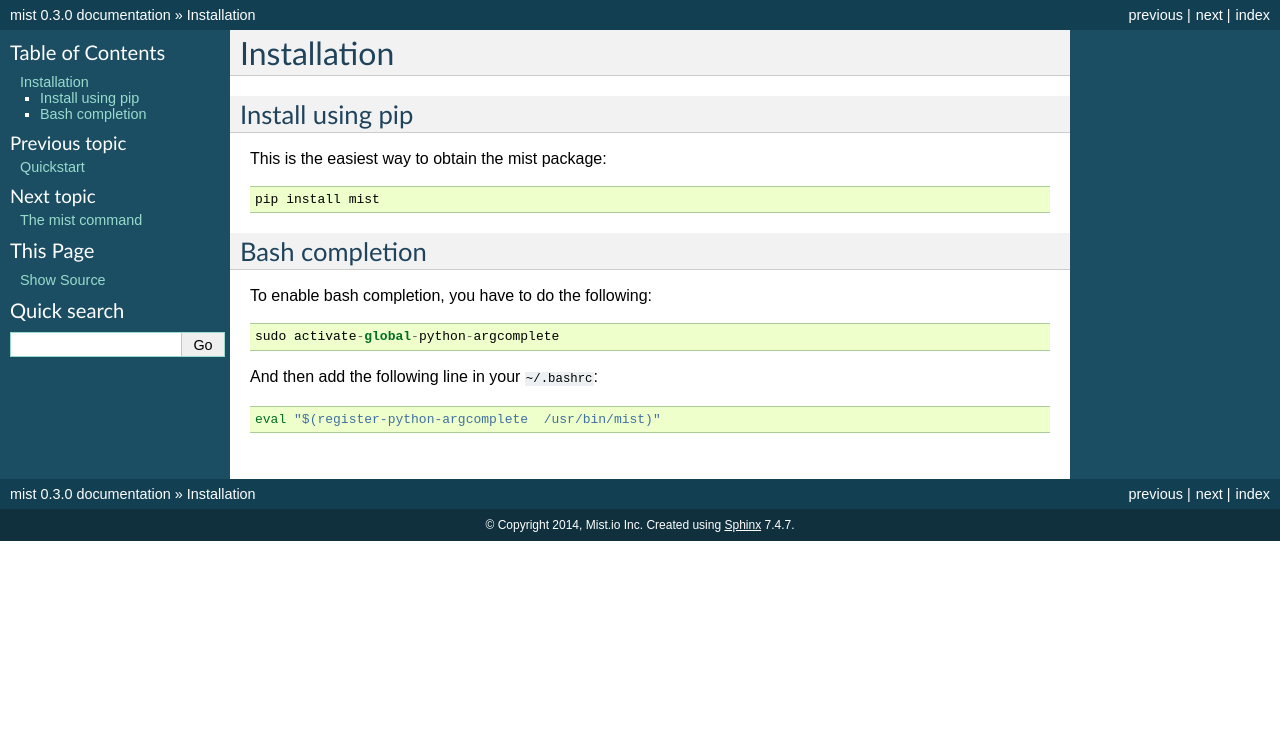
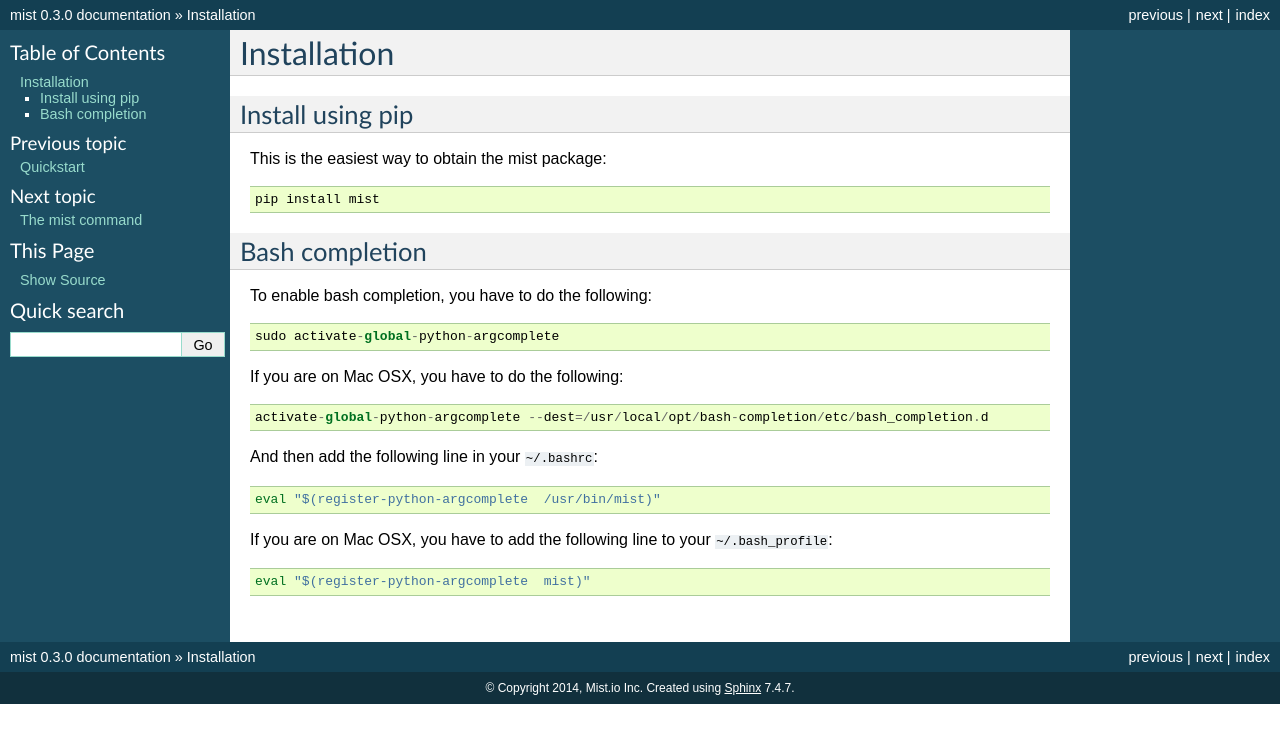
Before and after one commit to mistio/mist.client, a Sphinx documentation site: the page built from docs/source/client/installation.rst, in a window 1280 px wide. Shown: the top 743 px of the page. Built offline with Sphinx 7.4.7, drawn with Linux system fonts in a browser that asks for light colours.

Commit message:
Update docs for autocomplete on Mac OSX

```diff
--- a/docs/source/client/installation.rst
+++ b/docs/source/client/installation.rst
@@ -14,6 +14,14 @@
 
     sudo activate-global-python-argcomplete
 
+If you are on Mac OSX, you have to do the following::
+
+    activate-global-python-argcomplete --dest=/usr/local/opt/bash-completion/etc/bash_completion.d
+
 And then add the following line in your ``~/.bashrc``::
 
     eval "$(register-python-argcomplete  /usr/bin/mist)"
+
+If you are on Mac OSX, you have to add the following line to your ``~/.bash_profile``::
+
+    eval "$(register-python-argcomplete  mist)"
```
